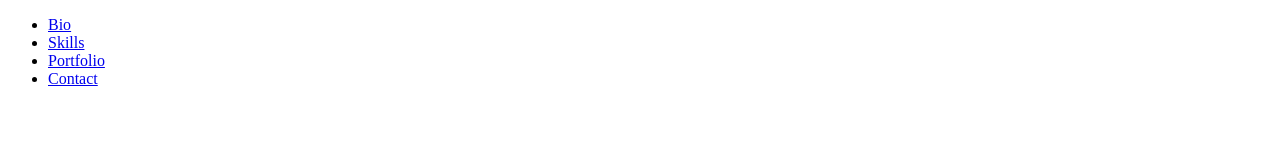
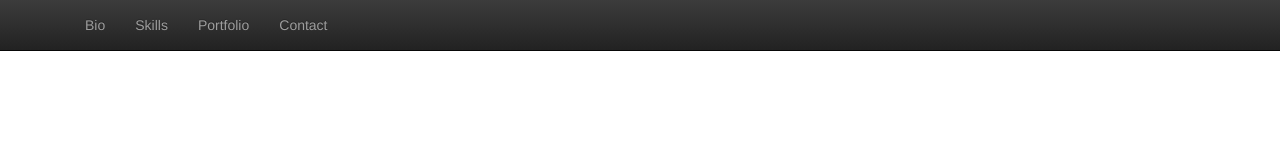
Before and after one commit to CSTHackers/Coder-Web-Template, a website: page index.html in a window 1280 px wide. Drawn offline with nearby package versions, Linux system fonts and the light colour scheme.

Commit message:
Add files via upload

```diff
--- a/index.html
+++ b/index.html
@@ -1,29 +1,27 @@
 <!DOCTYPE html>
 
 <html lang="en">
-	<script src="http://ajax.googleapis.com/ajax/libs/angularjs/1.4.8/angular.min.js">
-	</script>
+	<head>
+		<meta charset="utf-8">
+		<script src="http://ajax.googleapis.com/ajax/libs/angularjs/1.4.8/angular.min.js">
+		</script>
+		<!-- Bootstrap core CSS -->
+		<link href="css/bootstrap.css" rel="stylesheet">
+		<link href="css/bootstrap-theme.css" rel="stylesheet">
+		<link href="css/personal-stle.css" rel="stylesheet">
+	</head>
 	<body>
-		<header>
-			<div class="row">
-			<div class="col-md-8"></div>
-			<div class="col-md-4">
-				<ul id="menu">
-					<li>
-						<a href="user/bio">Bio</a>
-					</li>
-					<li>
-						<a href="user/skills">Skills</a>
-					</li>
-					<li>
-						<a href="user/portfolio">Portfolio</a>
-					</li>
-					<li>
-						<a href="user/contact">Contact</a>
-					</li>
-				</ul>
-			</div>
-			</div>
-		</header>
+			<nav class="navbar navbar-inverse navbar-fixed-top">
+				<div class="container">
+				<div id "navbar" class="navbar-collapse collapse">
+					<ul class="nav navbar-nav">
+						<li><a href="user/bio">Bio</a></li>
+						<li><a href="user/skills">Skills</a></li>
+						<li><a href="user/portfolio">Portfolio</a></li>
+						<li><a href="user/contact">Contact</a></li>
+					</ul>
+				</div>
+				</div>
+			</nav>
 	</body>
 </html>
```
